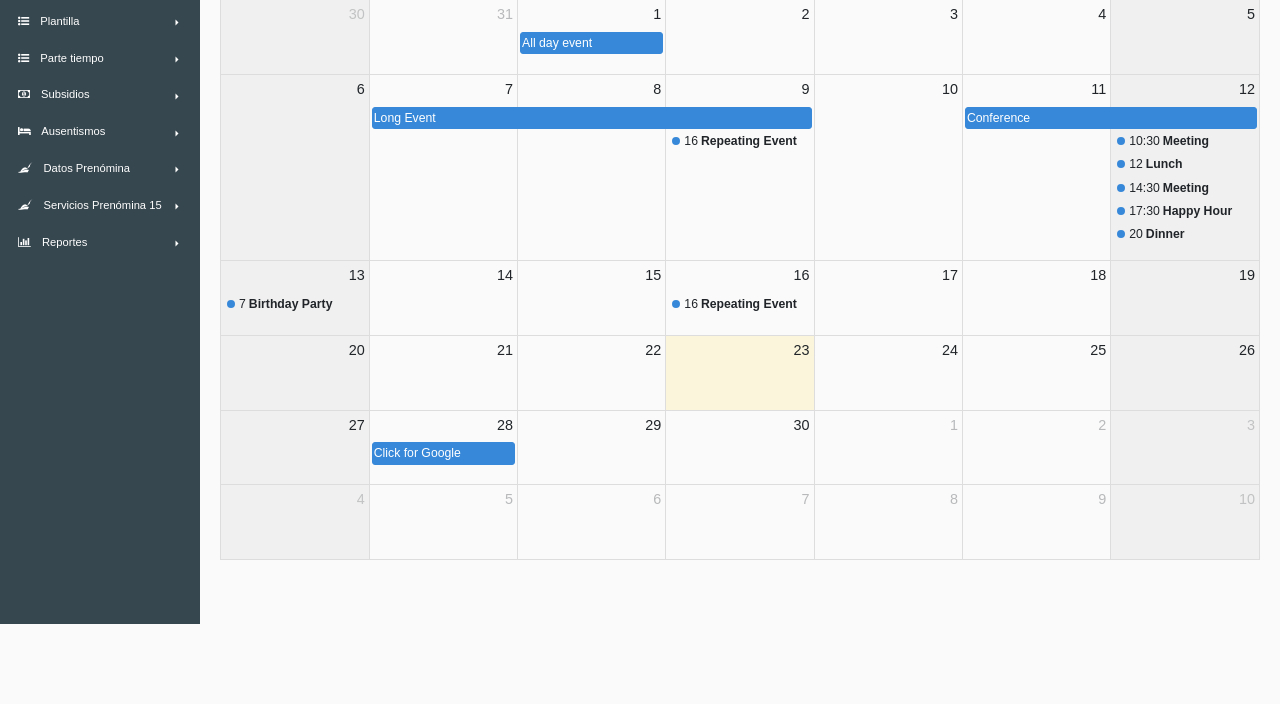
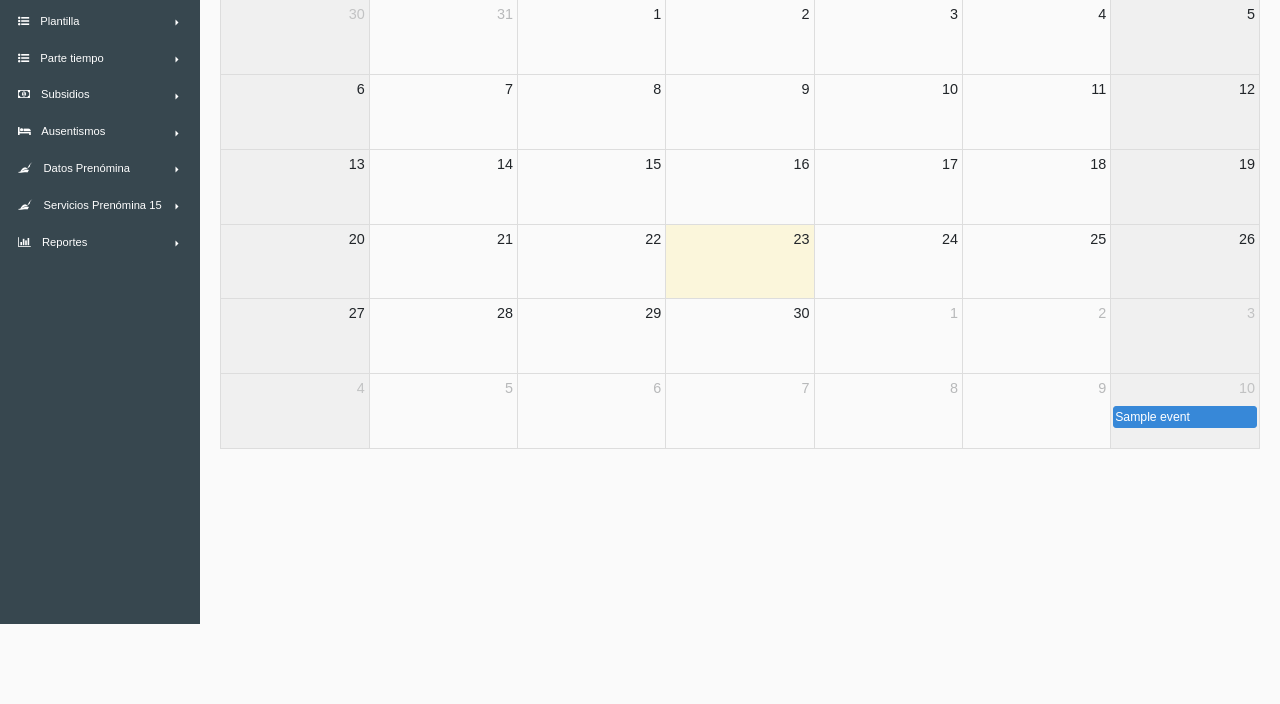
Before and after one commit to ydorLorenzo/sge-vertice, a Django app: template parte_tiempo/templates/calendario-general.html in a window 1280 px wide. Shown: the part 216-920 px from the top of the page. Run offline with Django 3.2, Linux system fonts and the light colour scheme; a user stored in the database is signed in; tables that the repository leaves empty hold one stand-in row (values such as "Sample post"); the template is opened without the code that fills it: values that come from a table or form of the project are taken from there, most other values are stand-ins (such as "Sample title", 1, 10 or a date in 2020); some libraries are stand-ins or nearby versions.

Commit message:
Ajustado al contenido del servidor

```diff
--- a/parte_tiempo/models.py
+++ b/parte_tiempo/models.py
@@ -48,8 +48,8 @@ class TipoEvento(models.Model):
 ####################################################################################
 class Evento(models.Model):
     STATUS = (
-        ('programado', 'Programado'),
-        ('cancelado', 'Cancelado')
+        ('prog', 'Programado'),
+        ('canc', 'Cancelado')
     )
     EVENT_TYPE = (
         ('AJ', 'Ausencia Justificada'),
@@ -74,7 +74,7 @@ class Evento(models.Model):
     agregado_por = models.ForeignKey(User, on_delete=models.DO_NOTHING)
     afecta_a = models.ForeignKey(Trabajador, on_delete=models.CASCADE, null=True, blank=True)
     comentario = models.TextField(blank=True, null=True)
-    estado = models.CharField(max_length=12, choices=STATUS, default=STATUS[0])
+    estado = models.CharField(max_length=16, choices=STATUS, default='programado')
     programado = models.DateTimeField(auto_now_add=True, editable=False)
     fecha_inicio = models.DateTimeField()
     fecha_fin = models.DateTimeField(blank=True, null=True)
--- a/parte_tiempo/templates/calendario-general.html
+++ b/parte_tiempo/templates/calendario-general.html
@@ -46,68 +46,32 @@
                 locale: 'es',
                 height: 'auto',
                 firstDay: 0,
-                editable: true,
                 selectable: true,
                 businessHours: true,
                 dayMaxEvents: true,
                 dateClick: function (info) {
-                    location.href = `{% url 'evento_create' %}?trabajador=${$('#trabajadores').val()}&date=${info.dateStr}`;
+                    var queries = '?', trab = $('#trabajadores').val();
+                    if(trab) { queries += 'trabajadores=' + trab }
+                    queries += '&date=' + info.dateStr;
+                    location.href = `{% url 'evento_create' %}${queries}`;
                 },
                 events: [
-                    {
-                        title: 'All day event',
-                        start: '2020-09-01'
-                    },
-                    {
-                        title: 'Long Event',
-                        start: '2020-09-07',
-                        end: '2020-09-10'
-                    },
-                    {
-                        groupId: 999,
-                        title: 'Repeating Event',
-                        start: '2020-09-09T16:00:00'
-                    },
-                    {
-                        groupId: 999,
-                        title: 'Repeating Event',
-                        start: '2020-09-16T16:00:00'
-                    },
-                    {
-                        title: 'Conference',
-                        start: '2020-09-11',
-                        end: '2020-09-13'
-                    },
-                    {
-                        title: 'Meeting',
-                        start: '2020-09-12T10:30:00',
-                        end: '2020-09-12T12:30:00'
-                    },
-                    {
-                        title: 'Lunch',
-                        start: '2020-09-12T12:00:00'
-                    },
-                    {
-                        title: 'Meeting',
-                        start: '2020-09-12T14:30:00'
-                    },
-                    {
-                        title: 'Happy Hour',
-                        start: '2020-09-12T17:30:00'
-                    },
-                    {
-                        title: 'Dinner',
-                        start: '2020-09-12T20:00:00'
-                    },
-                    {
-                        title: 'Birthday Party',
-                        start: '2020-09-13T07:00:00'
-                    },
-                    {
-                        title: 'Click for Google',
-                        url: 'http://google.com/',
-                        start: '2020-09-28'
-                    }
+{#                    {% for event in dummy_events %}#}
+{#                        {#}
+{#                            title: '{{ event.title }}',#}
+{#                            start: '{{ event.start }}',#}
+{#                            {% if event.end %}end: '{{ event.end }}',{% endif %}#}
+{#                            {% if event.color %}color: '#{{ event.color }}'{% endif %}#}
+{#                        },#}
+{#                    {% endfor %}#}
+                    {% for event in events %}
+                        {
+                            title: '{{ event.title }}',
+                            start: '{{ event.start|date:'Y-m-d' }}',
+                            {% if event.end %}end: '{{ event.end|date:'Y-m-d' }}',{% endif %}
+                            {% if event.color %}color: '#{{ event.color }}'{% endif %}
+                        },
+                    {% endfor %}
                 ]
             });
             calendar.render();
--- a/parte_tiempo/templates/evento/create.html
+++ b/parte_tiempo/templates/evento/create.html
@@ -38,6 +38,6 @@
 {% block javascript %}
     {{ block.super }}
     <script>
-    $('#fecha_inicio_id').val('{{ fecha_inicio }}');
+    $('#id_fecha_inicio').val('{{ fecha_inicio }}');
     </script>
 {% endblock javascript %}
--- a/principal/templates/layouts/_base_rechum.html
+++ b/principal/templates/layouts/_base_rechum.html
@@ -121,16 +121,16 @@
         <li>
             <a href="#submenuPlantilla" class="dropdown-toggle"
                data-toggle="collapse"
-               aria-expanded="{% if request.current_app == 'plantilla' %}true{% else %}false{% endif %}">
+               aria-expanded="{% if request.current_app == 'parte_tiempo' %}true{% else %}false{% endif %}">
                 <i class="fa fa-list-ul"></i>
                 Parte tiempo
             </a>
-            <ul class="collapse list-unstyled {% if request.current_app == 'plantilla' %}show{% endif %}"
+            <ul class="collapse list-unstyled {% if request.current_app == 'parte_tiempo' %}show{% endif %}"
                 id="submenuPlantilla">
                 <li>
-                    <a class="{% if model_name == 'plantilla' %}active{% endif %}"
-                       href="{% url 'plantilla_list' %}">
-                        Plantilla
+                    <a class="{% if model_name == 'evento' or request.resolver_match.url_name == 'evento_list' %}active{% endif %}"
+                       href="{% url 'evento_list' %}">
+                        Parte tiempo
                     </a>
                 </li>
             </ul>
--- a/rechum/urls.py
+++ b/rechum/urls.py
@@ -13,6 +13,7 @@ urlpatterns = [
         path('', decorator_include(login_required, 'adm.urls')),
         path('', decorator_include(login_required, 'ges_trab.urls')),
         path('', decorator_include(login_required, 'plantilla.urls')),
+        path('parte-tiempo/', decorator_include(login_required, 'parte_tiempo.urls')),
         path('subsidios/', decorator_include(login_required, 'subsidio.urls')),
         path('datos-prenomina/', decorator_include(login_required, 'datos_prenom.urls')),
         path('ausentismo/', decorator_include(login_required, 'ausentismo.urls')),
```
Also changed, not shown: parte_tiempo/views.py (+69 -12 lines).
